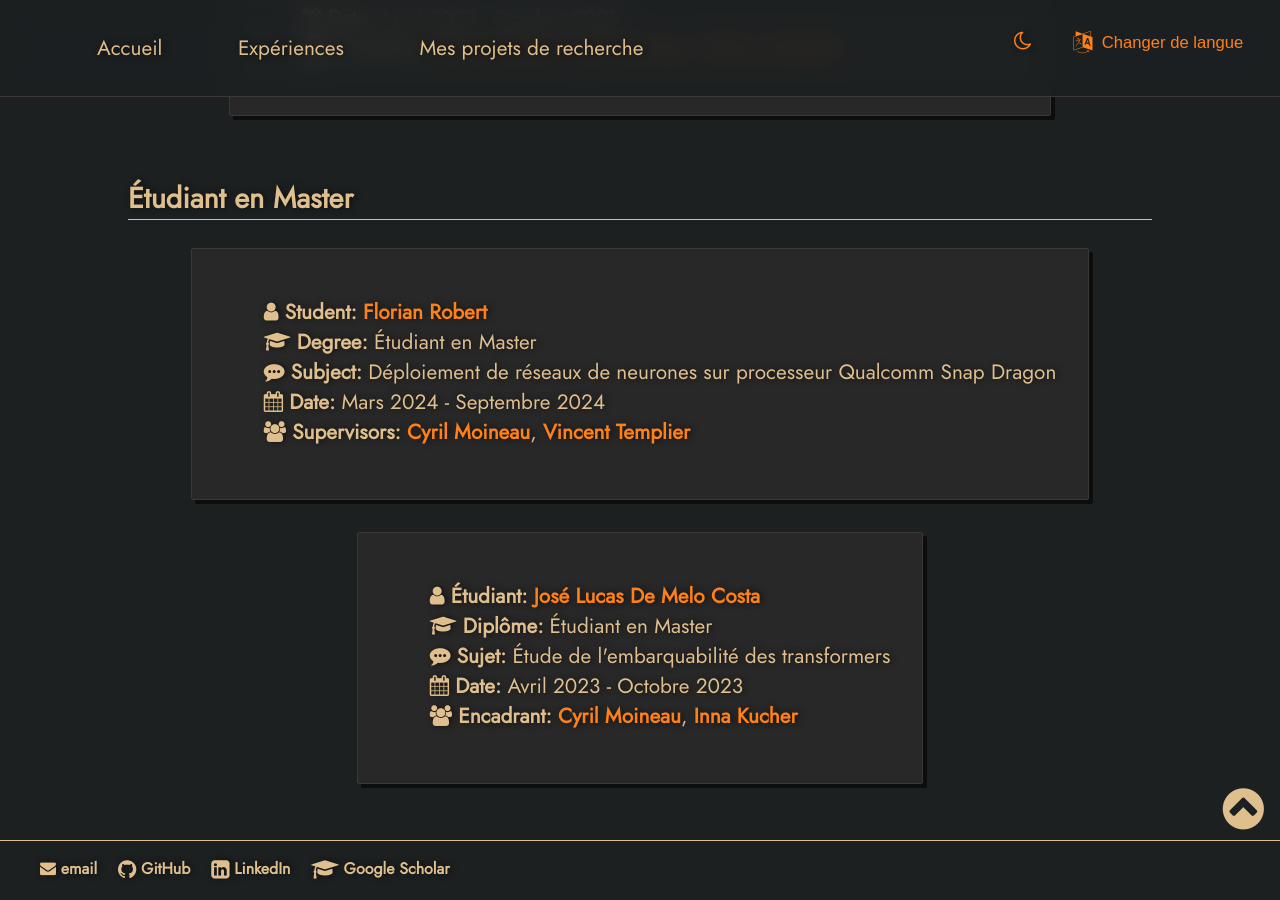
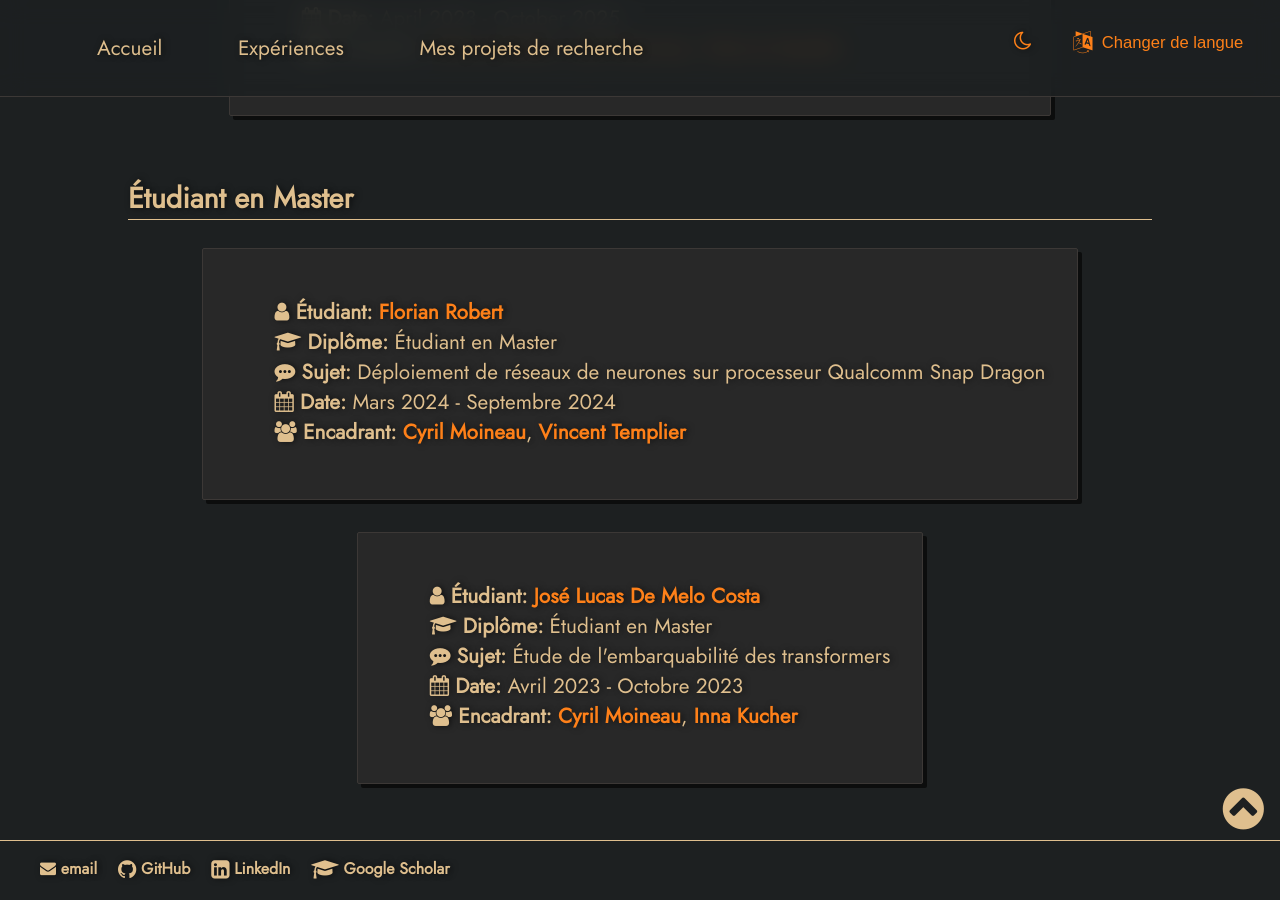
Before and after one commit to cmoineau/cmoineau.github.io, a Jekyll site: the page built from pages/fr/research.html, in a window 1280 px wide and 900 px high, scrolled down 872 px. Built offline with Jekyll 4.4.1, drawn with Linux system fonts in a browser that asks for light colours; some of the changed lines change nothing that is shown.

Commit message:
Fix english in Florian Robert profile.

```diff
--- a/pages/fr/research.html
+++ b/pages/fr/research.html
@@ -40,7 +40,7 @@ permalink: /research/fr
     </div>
     <h3>Étudiant en Master</h3>
     <div class=articles>
-        {% include supervise_en.html
+        {% include supervise_fr.html
         student='<a href="https://www.linkedin.com/in/florian-robert-ia/">Florian Robert</a>'
         degree='Étudiant en Master'
         subject='Déploiement de réseaux de neurones sur processeur Qualcomm Snap Dragon'
```
